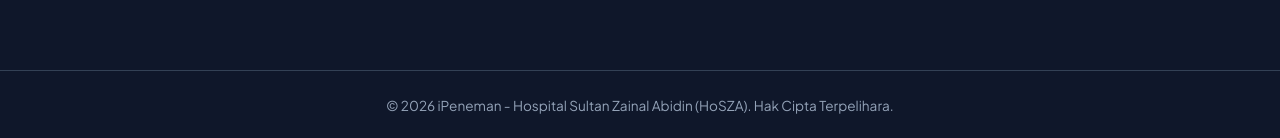
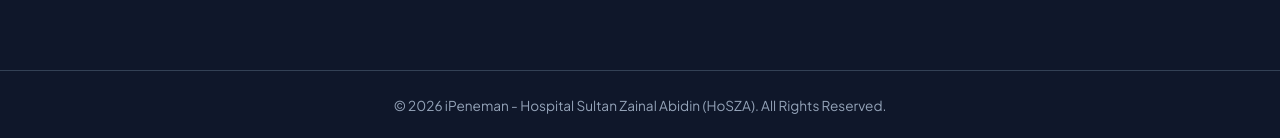
Before and after one commit to malikmanan87/local_ipeneman, a React (Vite) app in the folder frontend/: page / in a window 1280 px wide. Shown: the part 659-797 px from the top of the page. Built offline with nearby package versions, Linux system fonts and the light colour scheme.

Commit message:
Update frontend index.html and App.jsx footer to English

```diff
--- a/frontend/index.html
+++ b/frontend/index.html
@@ -1,10 +1,10 @@
 <!DOCTYPE html>
-<html lang="ms">
+<html lang="en">
   <head>
     <meta charset="UTF-8" />
     <link rel="icon" type="image/svg+xml" href="/favicon.svg" />
     <meta name="viewport" content="width=device-width, initial-scale=1.0" />
-    <title>iPeneman - Sistem Peneman Pesakit Hospital Sultan Zainal Abidin (HoSZA)</title>
+    <title>iPeneman - Hospital Sultan Zainal Abidin (HoSZA) Patient Companion System</title>
     <!-- Modern Typography: Plus Jakarta Sans -->
     <link rel="preconnect" href="https://fonts.googleapis.com">
     <link rel="preconnect" href="https://fonts.gstatic.com" crossorigin>
--- a/frontend/src/App.jsx
+++ b/frontend/src/App.jsx
@@ -58,7 +58,7 @@ export default function App() {
         color: 'var(--text-muted)',
         fontSize: '0.85rem'
       }}>
-        © 2026 iPeneman - Hospital Sultan Zainal Abidin (HoSZA). Hak Cipta Terpelihara.
+        © 2026 iPeneman - Hospital Sultan Zainal Abidin (HoSZA). All Rights Reserved.
       </footer>
     </div>
   );
```
Also changed, not shown: 2 other files (tests, documents, lock files or other folders).
